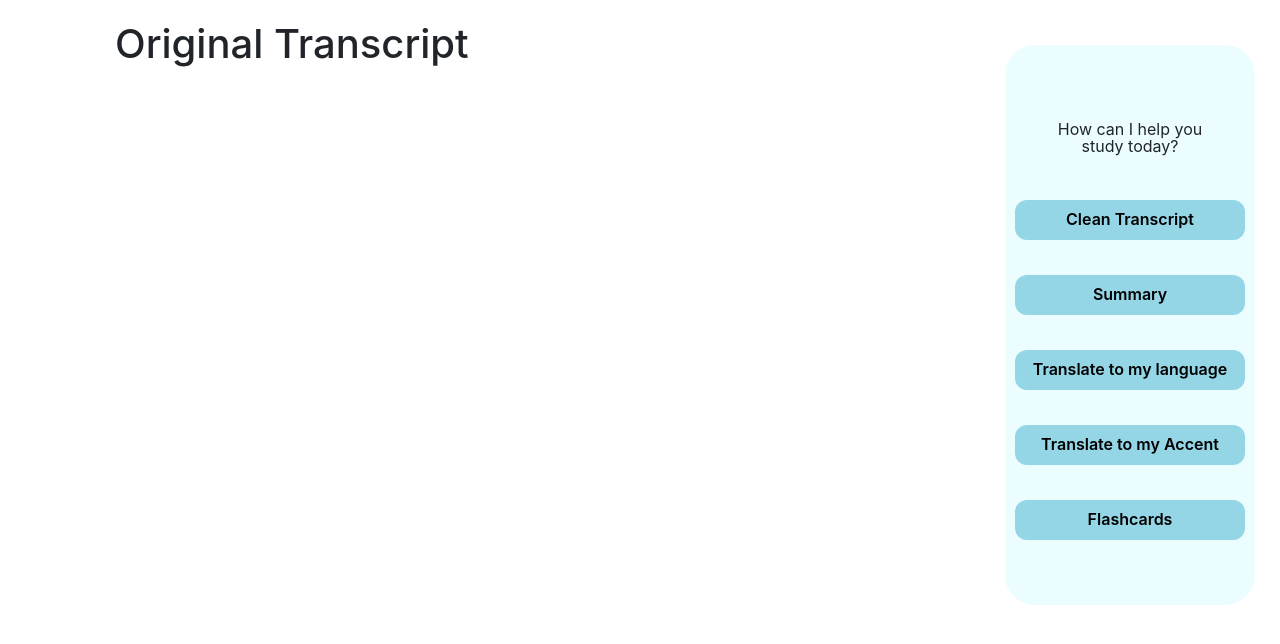
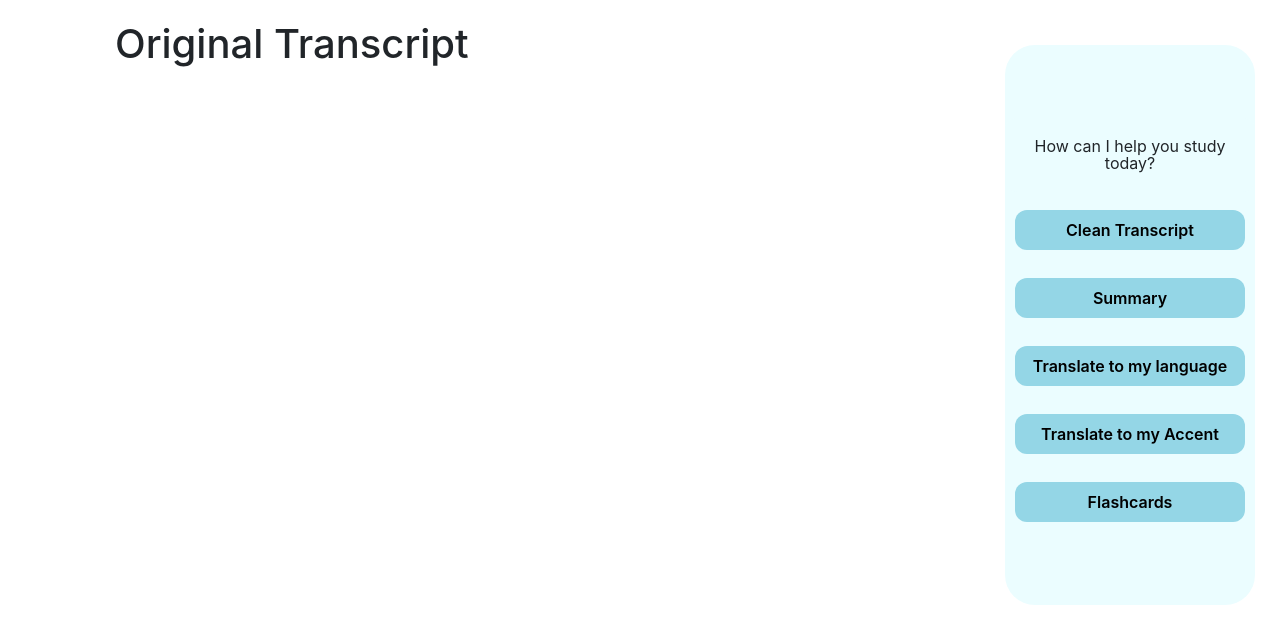
Before and after one commit to lulu-yunze/Perch-GenAIGenesis2024, a Flask app: page /show_output in a window 1280 px wide. Shown: the part 76-720 px from the top of the page. Run offline with Flask 3, Linux system fonts and the light colour scheme; some libraries are stand-ins or nearby versions.

Commit message:
bug fixes

```diff
--- a/Perch/templates/includes/vertical_navbar.html
+++ b/Perch/templates/includes/vertical_navbar.html
@@ -9,7 +9,7 @@
             height: 100vh;
             list-style-type: none;
             display: flex;
-            row-gap: 15px;
+            row-gap: 8px;
             flex-direction: column;
             justify-content: center;
             margin: 25px;
@@ -38,7 +38,7 @@
             background-color: #94D6E6;
             text-align: center;
             font-weight: 600;
-            padding: 8px 16px;
+            padding: 4px 4px;
             margin: 10px; /* Reduced from 20px to 10px */
             height: 40px; /* Adjusted for compactness */
             text-decoration: none;
@@ -54,7 +54,7 @@
         /* Additional styling for the paragraph to ensure consistency */
         .navbarr p {
             text-align: center;
-            padding: 20px 30px; /* Adjusted padding */
+            padding: 20px 15px; /* Adjusted padding */
             margin: 0px;
             background-color: #EBFDFF; /* Matches navbar background */
             border-radius: 12px; /* Consistent with anchor style */
```
Also changed, not shown: 1 other file.
